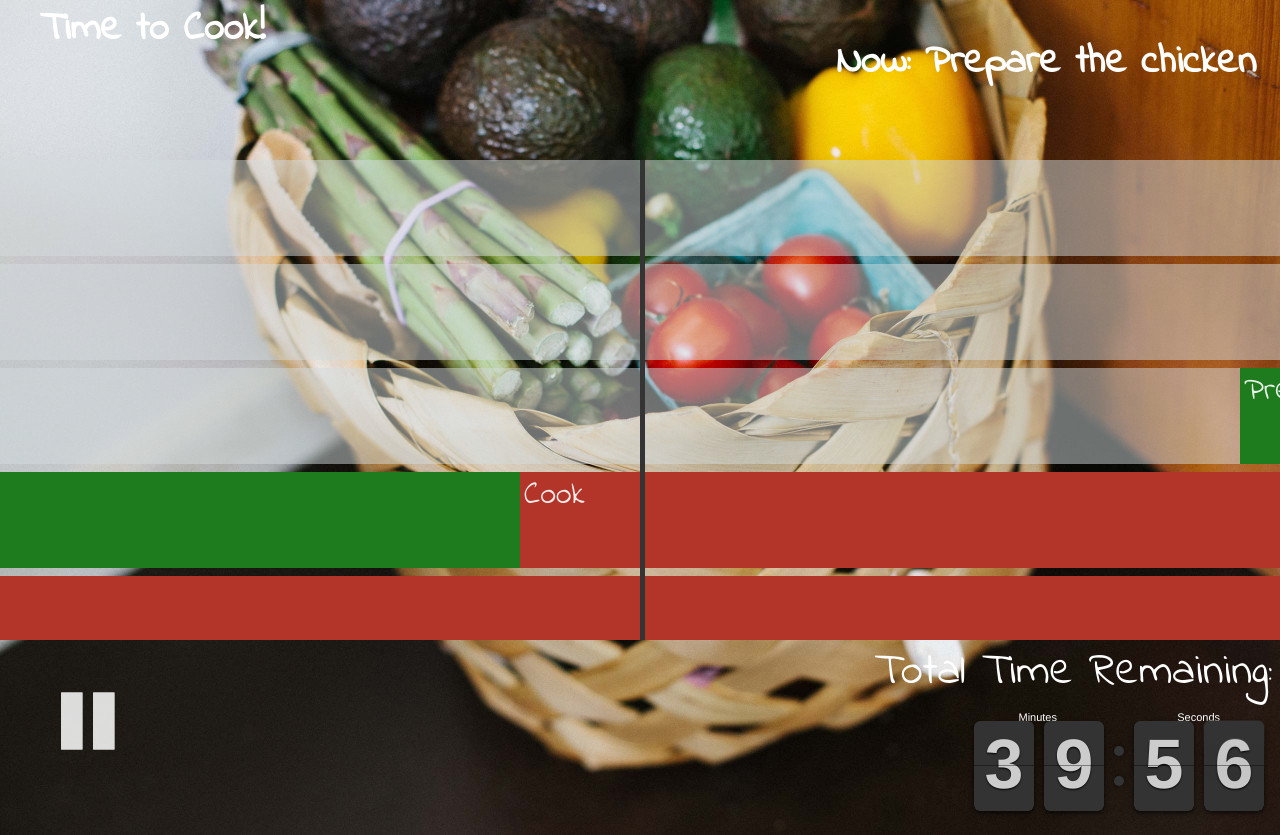
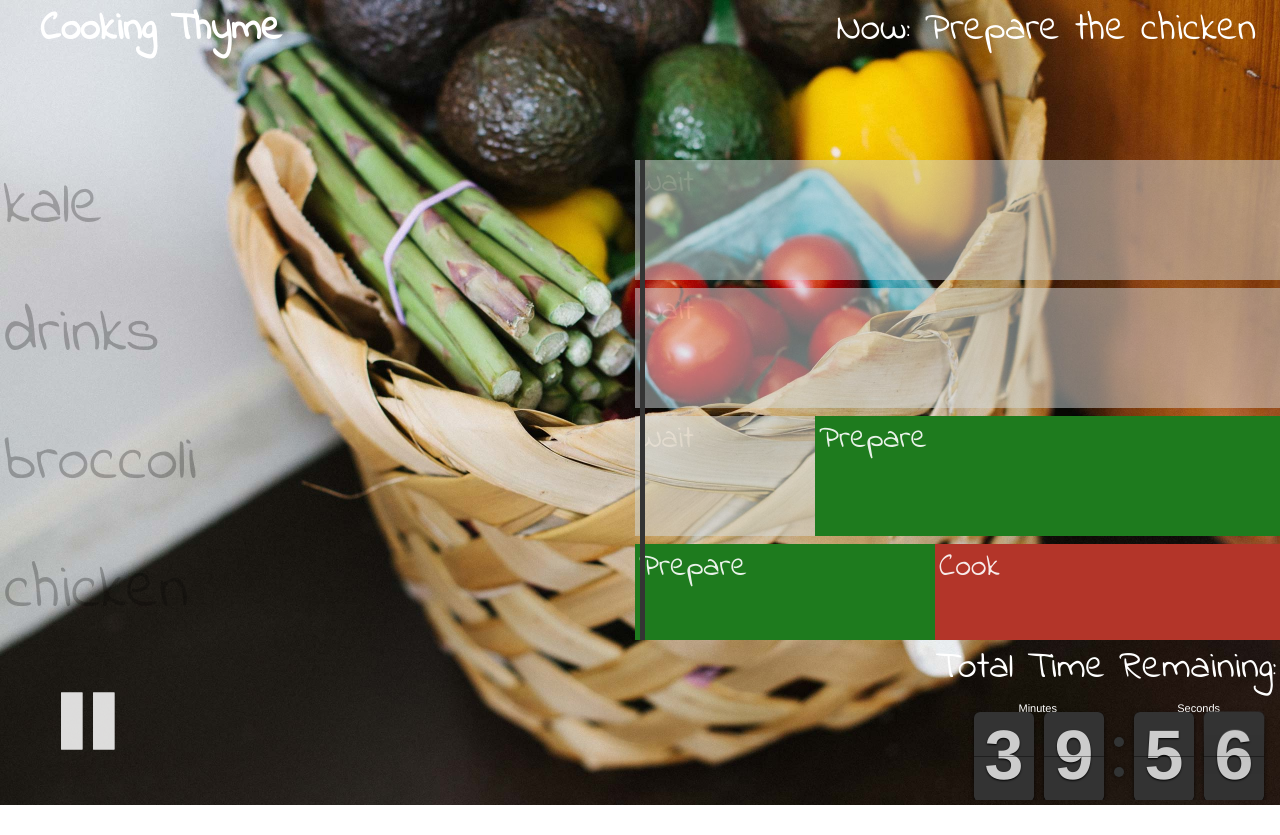
Before and after one commit to bwbarron/cooking-timeline, a website: page index.html in a window 1280 px wide. After the commit the page ends 805 px from the top, so only its background shows below. Drawn offline with nearby package versions, Linux system fonts and the light colour scheme.

Commit message:
Much prettier! included fullscreen library to avoid screen resizing issues.

```diff
--- a/css/main.css
+++ b/css/main.css
@@ -67,8 +67,10 @@ button {
 
 #timediv {
     width: 40vw;
+    height: 20vh;
     float: right;
     text-align: right;
+    overflow: hidden;
 }
 
 .your-clock {
@@ -77,8 +79,8 @@ button {
 }
 
 .info {
-    padding: 8px;
-    font-size: 3.5vw;
+    padding: 4px;
+    font-size: 3vw;
     display: inline;
     color: white;
 }
@@ -106,13 +108,6 @@ button {
     padding: 24px;
 }
 
-#ready {
-    float: right;
-    display: none;
-    padding-right: 10vw;
-    width: 25vh;
-    fill: #FFF
-}
 
 svg:hover {
     cursor: pointer
@@ -135,3 +130,22 @@ svg:hover {
     width: 5px;
     right: 50%
 }
+
+#recipes {
+    position: fixed;
+    left: 0;
+    height: 60vh;
+    width: 10vh;
+}
+
+.recipeRow {
+    opacity: 0.25;
+    height: inherit;
+    margin-bottom: 8px;
+
+}
+
+.label {
+    font-size: 8vh;
+    margin-left: 4px;
+}
--- a/index.html
+++ b/index.html
@@ -8,70 +8,13 @@
     </head>
     <body>
         <div id="topHead">
-            <h1>Time to Cook!</h1>
-            <h2 id="instruction">Instruction Here</h2>
+            <h1>Cooking Thyme</h1>
+            <span id="instruction">Instruction Here</span>
         </div>
         <div id="middleTimeline">
-
             <div id="timelineContainer"></div>
-            <!--<svg version="1.1" id="ready" xmlns="http://www.w3.org/2000/svg" xmlns:xlink="http://www.w3.org/1999/xlink" x="0px" y="0px"-->
-	 <!--width="380.721px" height="380.722px" viewBox="0 0 380.721 380.722" style="enable-background:new 0 0 380.721 380.722;"-->
-	 <!--xml:space="preserve">-->
-<!--<g>-->
-	<!--<g>-->
-		<!--<path d="M129.194,195.246c0.25-4.072,0.5-8.15,1.034-12.269c0.987-9.766,3.108-19.572,5.275-29.111-->
-			<!--c1.319-4.758,2.748-9.458,4.247-14.053c1.917-4.485,3.793-8.946,5.664-13.303c4.235-8.505,8.97-16.452,14.622-23.104-->
-			<!--c1.342-1.714,2.672-3.375,3.974-5.042c1.487-1.487,2.975-2.928,4.409-4.369c3.027-2.736,5.652-5.699,8.674-7.872-->
-			<!--c6.023-4.461,11.352-8.702,16.777-11.328c5.229-2.917,9.713-5.449,13.756-6.878c7.924-3.189,12.421-4.792,12.421-4.792-->
-			<!--s-3.835,3.044-10.538,7.982c-3.463,2.26-7.134,5.827-11.503,9.481c-4.555,3.485-8.679,8.481-13.582,13.269-->
-			<!--c-2.452,2.446-4.356,5.519-6.675,8.348c-1.127,1.441-2.283,2.893-3.475,4.369c-0.964,1.627-1.963,3.259-2.974,4.926-->
-			<!--c-4.328,6.414-7.563,13.943-10.934,21.582c-1.383,3.997-2.782,8.052-4.212,12.147c-0.976,4.258-2.056,8.562-3.235,12.85-->
-			<!--c-1.772,8.812-3.509,17.8-4.259,27.042c-0.522,3.352-0.772,6.733-1.086,10.137c73.436,0.012,130.274,0.058,209.805,0.058-->
-			<!--c0.267-3.486,0.418-7.018,0.418-10.567c0-66.981-48.811-122.147-111.621-129.455c4.055-3.793,6.623-9.173,6.623-15.157-->
-			<!--c0.023-11.502-9.295-20.809-20.774-20.809c-11.491,0-20.82,9.307-20.82,20.809c0,5.996,2.556,11.363,6.622,15.157-->
-			<!--c-62.805,7.308-111.603,62.474-111.603,129.455c0,3.538,0.127,7.023,0.389,10.498-->
-			<!--C114.369,195.246,121.857,195.246,129.194,195.246z"/>-->
-		<!--<rect x="83.329" y="202.995" width="297.392" height="26.236"/>-->
-		<!--<path d="M258.631,247.855c-15.115,7.343-67.818,26.351-67.818,26.351l-62.299-3.903c0,0,35.635-9.911,49.449-13.013-->
-			<!--c13.838-3.091,7.819-18.694,0.168-18.694c-7.65,0-74.324,2.753-74.324,2.753L59.534,257.29l11.717,74.162-->
-			<!--c0,0,9.115-15.604,18.207-15.604c9.126,0,88.174,2.103,98.904,0c10.736-2.127,76.126-46.859,83.957-52.076-->
-			<!--C280.115,258.579,273.805,240.501,258.631,247.855z"/>-->
-		<!--<polygon points="0,265.261 0,361.394 67.83,348.694 50.861,256.313 		"/>-->
-	<!--</g>-->
-<!--</g>-->
-<!--<g>-->
-<!--</g>-->
-<!--<g>-->
-<!--</g>-->
-<!--<g>-->
-<!--</g>-->
-<!--<g>-->
-<!--</g>-->
-<!--<g>-->
-<!--</g>-->
-<!--<g>-->
-<!--</g>-->
-<!--<g>-->
-<!--</g>-->
-<!--<g>-->
-<!--</g>-->
-<!--<g>-->
-<!--</g>-->
-<!--<g>-->
-<!--</g>-->
-<!--<g>-->
-<!--</g>-->
-<!--<g>-->
-<!--</g>-->
-<!--<g>-->
-<!--</g>-->
-<!--<g>-->
-<!--</g>-->
-<!--<g>-->
-<!--</g>-->
-<!--</svg>-->
             <div id="playhead"></div>
-
+            <div id="recipes"></div>
         </div>
         <div id="bottomInfo">
             <button class="ytp-play-button ytp-button" aria-live="assertive" tabindex="32" aria-label="Pause">
--- a/js/timeline.js
+++ b/js/timeline.js
@@ -23,12 +23,6 @@ $(document).ready(function() {
         preptime: 300,
         cooktime: 2100,
         cooltime: 180
-    },{
-        name: "sauce",
-        preptime: 600,
-        cooktime: 0,
-        cooltime: 0
-
     },
     {
         name: "kale",
@@ -117,6 +111,15 @@ $(document).ready(function() {
             })
             .addClass("row");
 
+        var recipeRow = $("<div class='label'>" + item.name + "</div>")
+            .css({
+                "height": "" + rowHeight + "vh"
+            })
+            .addClass('recipeRow');
+
+        var rs = $('#recipes');
+        rs.append(recipeRow);
+
         var text = $("<span class='innertext'>Wait</span>");
         var wait = $("<div></div>")
             .css({
@@ -176,17 +179,10 @@ $(document).ready(function() {
 
     }
 
-    var playhead = $('#playhead');
-    var serve = $('#ready');
-
     //Tween instantiations
     var animate = TweenMax.to(
-        timelineContainer, 10, {ease: Power0.easeNone, "margin-left": marginPoint}
+        timelineContainer, containerWidth, {ease: Power0.easeNone, "margin-left": marginPoint}
     );
-
-    //var yoyoserve = TweenMax.to(
-    //    serve, 1, {"padding-right": -10}
-    //).yoyo(true);
 
     // add tween to timeline
     t1.add(animate);
@@ -202,19 +198,13 @@ $(document).ready(function() {
         if (animating) {
             animating = false;
             clock.stop();
-            $('#play').attr('display', 'block');
-            $('#pause').attr('display', 'none');
             t1.pause();
         } else {
             animating = true;
             clock.start();
-            $('#pause').attr('display', 'block');
-            $('#play').attr('display', 'none');
             t1.resume();
         }
     }
-
-
 
     //Animated play/pause button
     var flip = true,
@@ -246,7 +236,7 @@ $(document).ready(function() {
     function complete() {
         animating = false;
         finished = true;
-        $('#ready').css({'display': 'block'});
+        $('#instruction').text("Your food is ready!");
         console.log('complete');
     }
 });
```
Also changed, not shown: img/covered.png (added).
